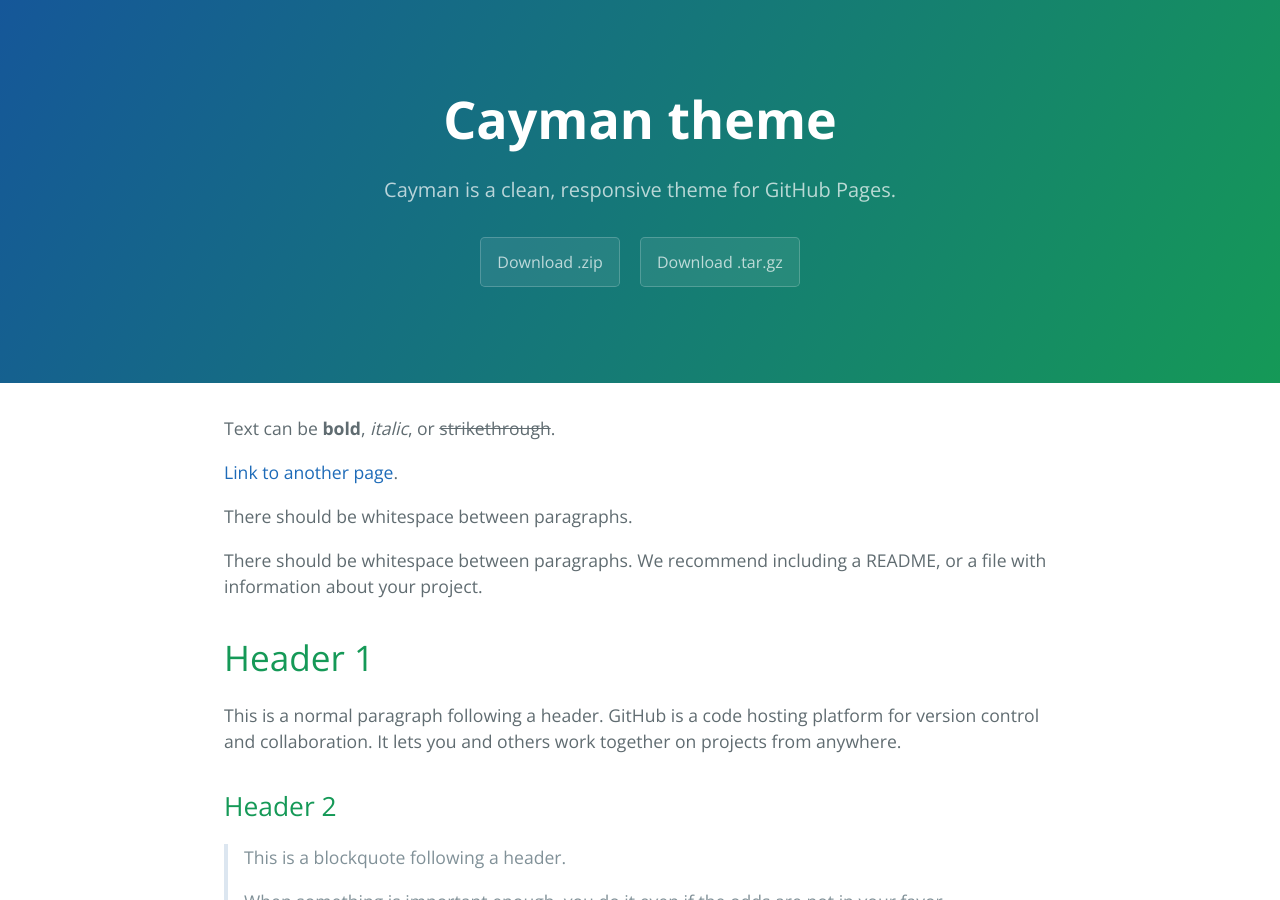
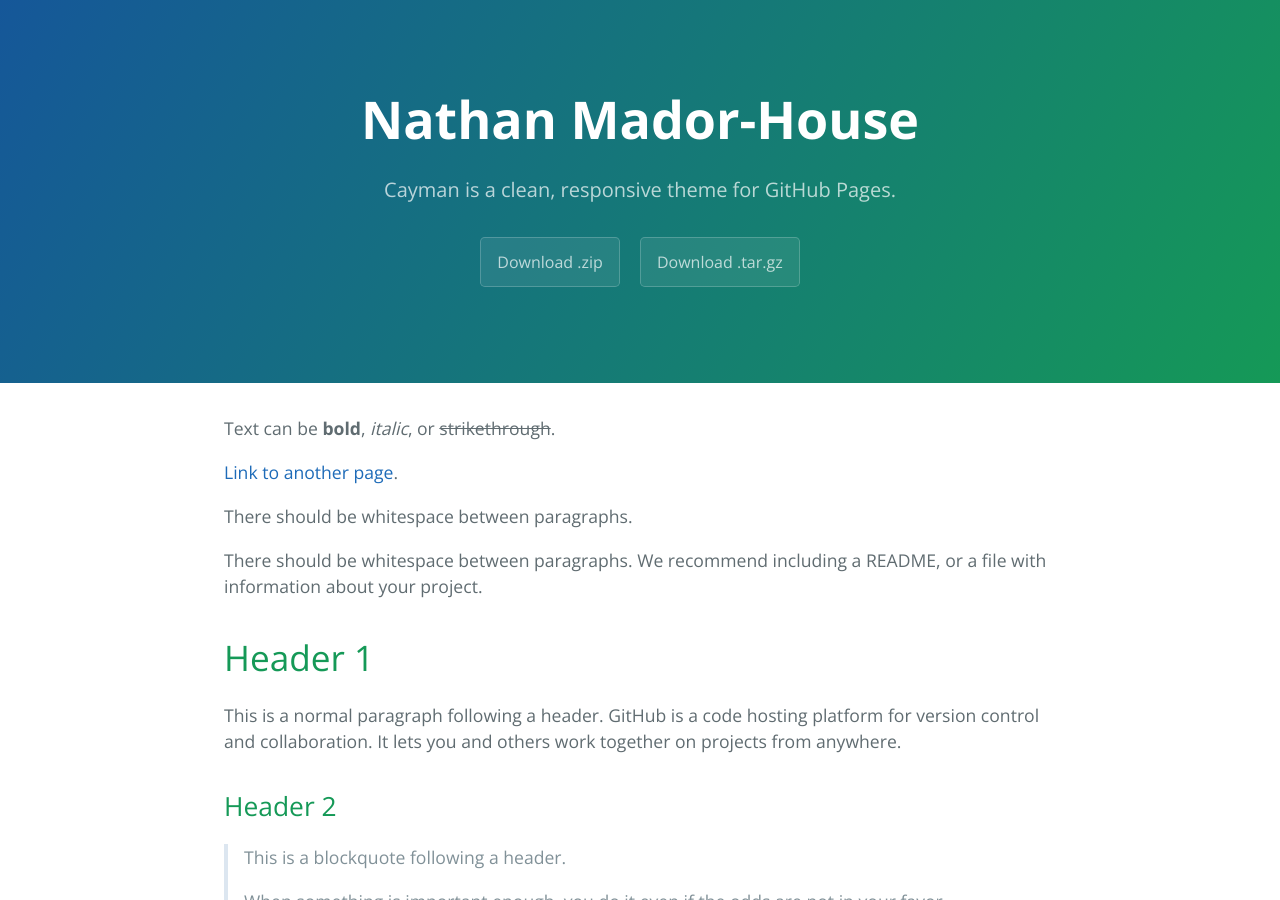
Before and after one commit to NathanMH/NathanMH.github.io, a Jekyll site: the page built from index.md, in a window 1280 px wide and 900 px high. Built offline with Jekyll 4.4.1, drawn with Linux system fonts in a browser that asks for light colours.

Commit message:
update .gitignore.

```diff
--- a/_config.yml
+++ b/_config.yml
@@ -1,4 +1,4 @@
-title: Cayman theme
+title: Nathan Mador-House
 description: Cayman is a clean, responsive theme for GitHub Pages.
 show_downloads: true
 google_analytics:
```
Also changed, not shown: 1 other file.
